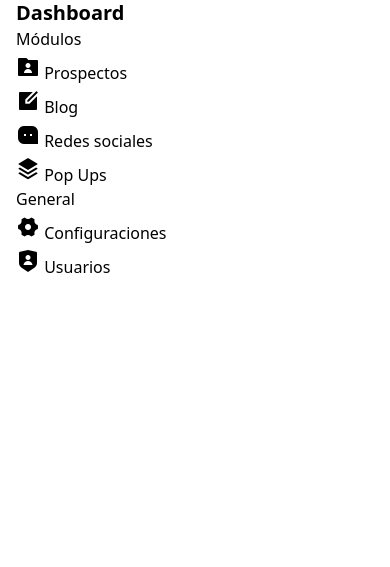
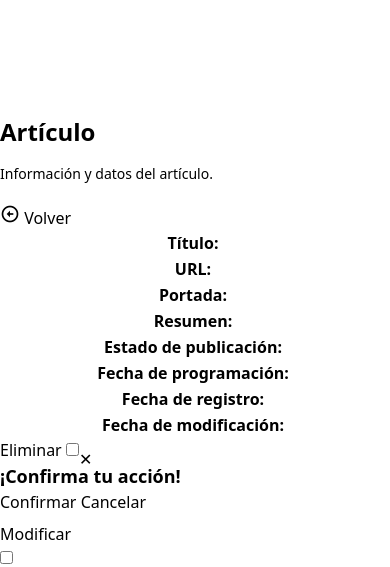
Before and after one commit to ricardogj08/dulceriasdenny.com, a CodeIgniter 4 app: template app/Views/backend/modules/posts/show.php in a window 390 px wide. Shown: the part 1881-2448 px from the top of the page. Before the commit the page ends 2154 px from the top, so only its background shows below. Run offline with PHP 8.4 and a stand-in for CodeIgniter, Linux system fonts and the light colour scheme; the template is opened without the code that fills it: most values are stand-ins (such as "Sample title", 1, 10 or a date in 2020); data that the repository does not hold is empty; style sheets or scripts are compiled from the project's sources; some libraries are stand-ins or nearby versions.

Commit message:
feat: Agrega maquetación desktop y móvil de la página de los datos del artículo en el backend

```diff
--- a/app/Views/backend/modules/posts/show.php
+++ b/app/Views/backend/modules/posts/show.php
@@ -2,13 +2,102 @@
 
 <?= $this->section('head') ?>
     <title>
+        Blog | Artículo
     </title>
 
     <meta
         name="description"
-        content=""
+        content="Información y datos del artículo."
     >
 <?= $this->endSection() ?>
 
 <?= $this->section('content') ?>
+    <div class="flex flex-col lg:flex-row lg:items-center justify-between gap-4">
+        <div>
+            <h1 class="text-2xl font-bold underline decoration-wavy decoration-accent underline-offset-4 mb-4">
+                Artículo
+            </h1>
+            <h2 class="text-sm">
+                Información y datos del artículo.
+            </h2>
+        </div>
+
+        <!-- Botón de retroceso -->
+        <a
+            href="<?= url_to('backend.modules.posts.index') ?>"
+            class="btn gap-2"
+        >
+            <i class="ri-arrow-left-circle-line text-xl"></i>
+            Volver
+        </a>
+    </div>
+
+    <div class="divider"></div>
+
+    <!-- Tabla de datos del prospecto -->
+    <div class="pb-4">
+        <div class="overflow-x-auto">
+            <table class="table w-full table-zebra">
+                <tr>
+                    <th>Título:</th>
+                    <td></td>
+                </tr>
+                <tr>
+                    <th>URL:</th>
+                    <td></td>
+                </tr>
+                <tr>
+                    <th>Portada:</th>
+                    <td></td>
+                </tr>
+                <tr>
+                    <th>Resumen:</th>
+                    <td></td>
+                </tr>
+                <tr>
+                    <th>Estado de publicación:</th>
+                    <td></td>
+                </tr>
+                <tr>
+                    <th>Fecha de programación:</th>
+                    <td></td>
+                </tr>
+                <tr>
+                    <th>Fecha de registro:</th>
+                    <td></td>
+                </tr>
+                <tr>
+                    <th>Fecha de modificación:</th>
+                    <td></td>
+                </tr>
+            </table>
+        </div>
+    </div>
+
+    <div class="flex flex-col lg:flex-row lg:items-center justify-end gap-2">
+        <!-- Formulario para eliminar el artículo -->
+        <?= form_open(url_to('backend.modules.posts.delete', 1)) ?>
+            <label
+                for="modal-submit"
+                class="btn btn-error btn-outline w-full"
+            >
+                Eliminar
+            </label>
+
+            <?= $this->setData([
+                'id'      => 'modal-submit',
+                'message' => '¿Deseas eliminar este artículo?',
+            ], 'html')->include('backend/components/modal-submit') ?>
+        <?= form_close() ?>
+        <!-- Fin del formulario para eliminar el artículo -->
+
+        <!-- Botón para editar los datos del artículo -->
+        <a
+            href="<?= url_to('backend.modules.posts.update', 1) ?>"
+            class="btn btn-info btn-outline"
+        >
+            Modificar
+        </a>
+        <!-- Fin del botón para editar los datos del artículo -->
+    </div>
 <?= $this->endSection() ?>
--- a/app/Views/backend/modules/prospects/show.php
+++ b/app/Views/backend/modules/prospects/show.php
@@ -35,6 +35,7 @@
     <div class="divider"></div>
 
     <!-- Tabla de datos del prospecto -->
+    <div class="pb-4">
         <div class="overflow-x-auto">
             <table class="table w-full table-zebra">
                 <tr>
@@ -97,9 +98,10 @@
                 </tr>
             </table>
         </div>
+    </div>
     <!-- Fin de la tabla de datos del prospecto -->
 
-    <div class="pt-4 flex flex-col lg:flex-row lg:items-center justify-end gap-2">
+    <div class="flex flex-col lg:flex-row lg:items-center justify-end gap-2">
         <!-- Formulario para eliminar el prospecto -->
         <?= form_open(url_to('backend.modules.prospects.delete', 1)) ?>
             <label
```
Lines whose indentation alone changed are shown as unchanged.
